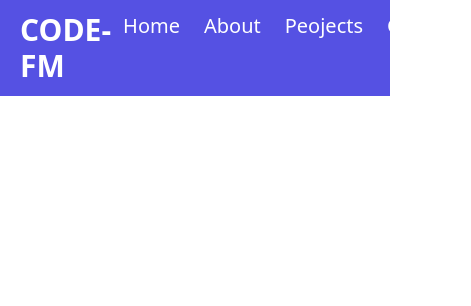
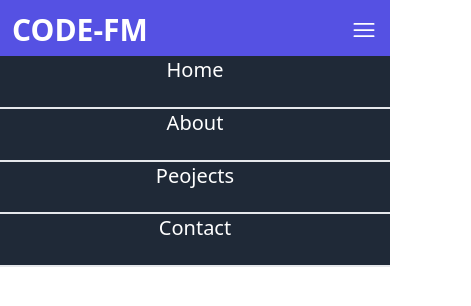
Before and after one commit to fmfahath/reactjs-portfolio-1, a React (Create React App) app: page / in a window 390 px wide. Shown: the top 306 px of the page, 471 px wide, since content can reach past the window. Built offline with nearby package versions, Linux system fonts and the light colour scheme.

Commit message:
header section : obile view added

```diff
--- a/package.json
+++ b/package.json
@@ -3,6 +3,7 @@
   "version": "0.1.0",
   "private": true,
   "dependencies": {
+    "@heroicons/react": "^2.1.1",
     "@testing-library/jest-dom": "^5.17.0",
     "@testing-library/react": "^13.4.0",
     "@testing-library/user-event": "^13.5.0",
--- a/src/App.css
+++ b/src/App.css
@@ -9,3 +9,11 @@ header ul li {
 .bg-primary {
     background-color: rgb(85 81 227);
 }
+
+.mobile-nav {
+    @apply fixed top-14 left-0 bg-gray-800 w-full h-1/4;
+}
+
+.mobile-nav li {
+    @apply w-full h-full border-b-2 text-center;
+}
--- a/src/commponents/Header.js
+++ b/src/commponents/Header.js
@@ -1,13 +1,29 @@
+import { Bars3Icon } from '@heroicons/react/24/solid'
+
+
 export default function Header() {
     return (
-        <header className="flex justify-between px-5 py-3 text-xl bg-primary">
+        <header className="flex justify-between px-3 py-3 text-xl bg-primary">
             <a href="#" className="text-white font-bold text-3xl">CODE-FM</a>
+            <nav className="hidden md:block">
                 <ul className="flex text-white">
                     <li><a href="#">Home</a></li>
                     <li><a href="#">About</a></li>
                     <li><a href="#">Peojects</a></li>
                     <li><a href="#">Contact</a></li>
                 </ul>
+            </nav>
+
+            {/* Moble view nav */}
+            <nav className="block md:hidden ">
+                <ul className="flex flex-col text-white mobile-nav">
+                    <li><a href="#">Home</a></li>
+                    <li><a href="#">About</a></li>
+                    <li><a href="#">Peojects</a></li>
+                    <li><a href="#">Contact</a></li>
+                </ul>
+            </nav>
+            <button className='block md:hidden'><Bars3Icon className='text-white h-7'></Bars3Icon></button>
         </header>
     )
 }
```
Also changed, not shown: 1 other file (tests, documents, lock files or other folders). Lines whose indentation alone changed are shown as unchanged.
